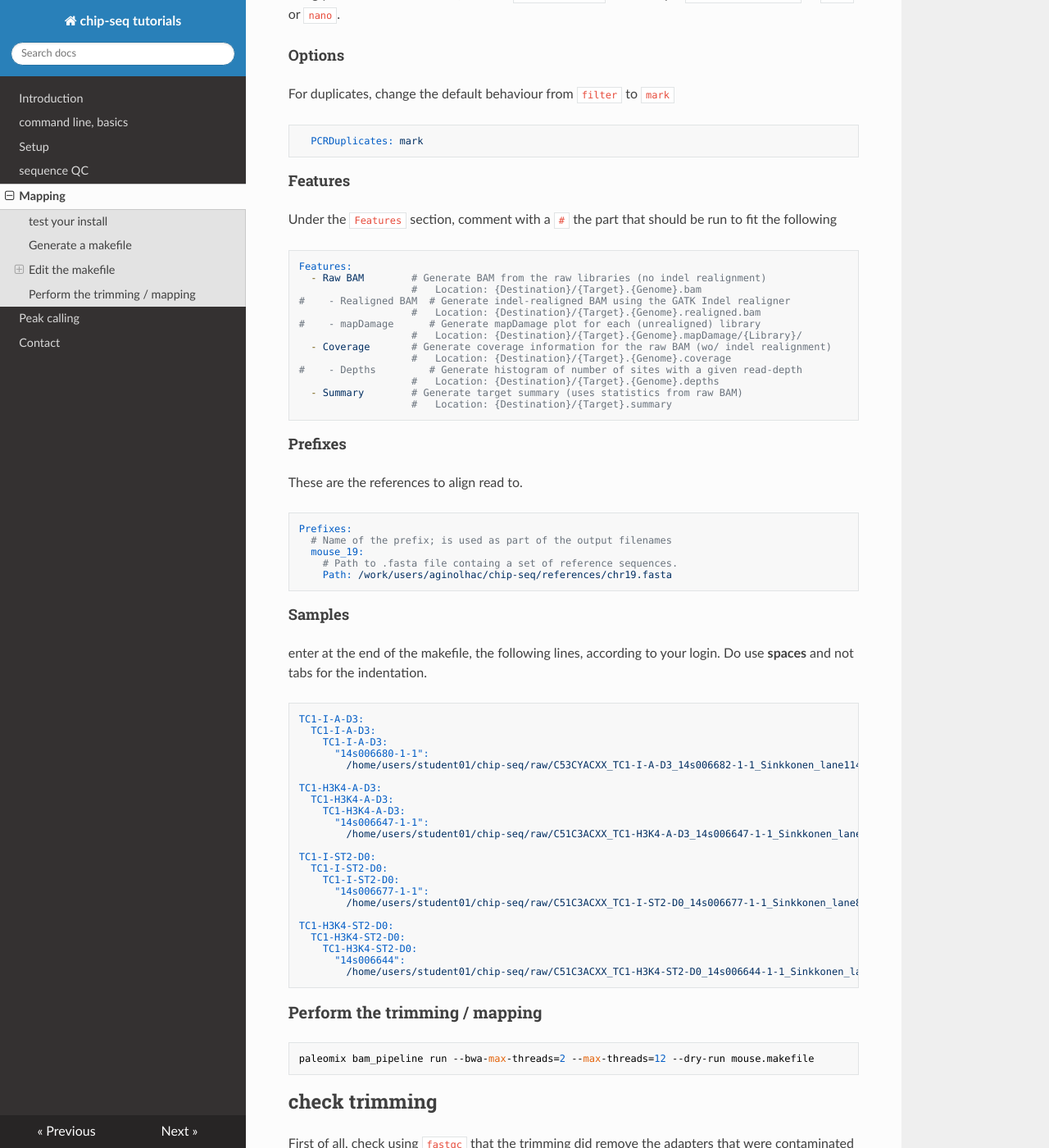
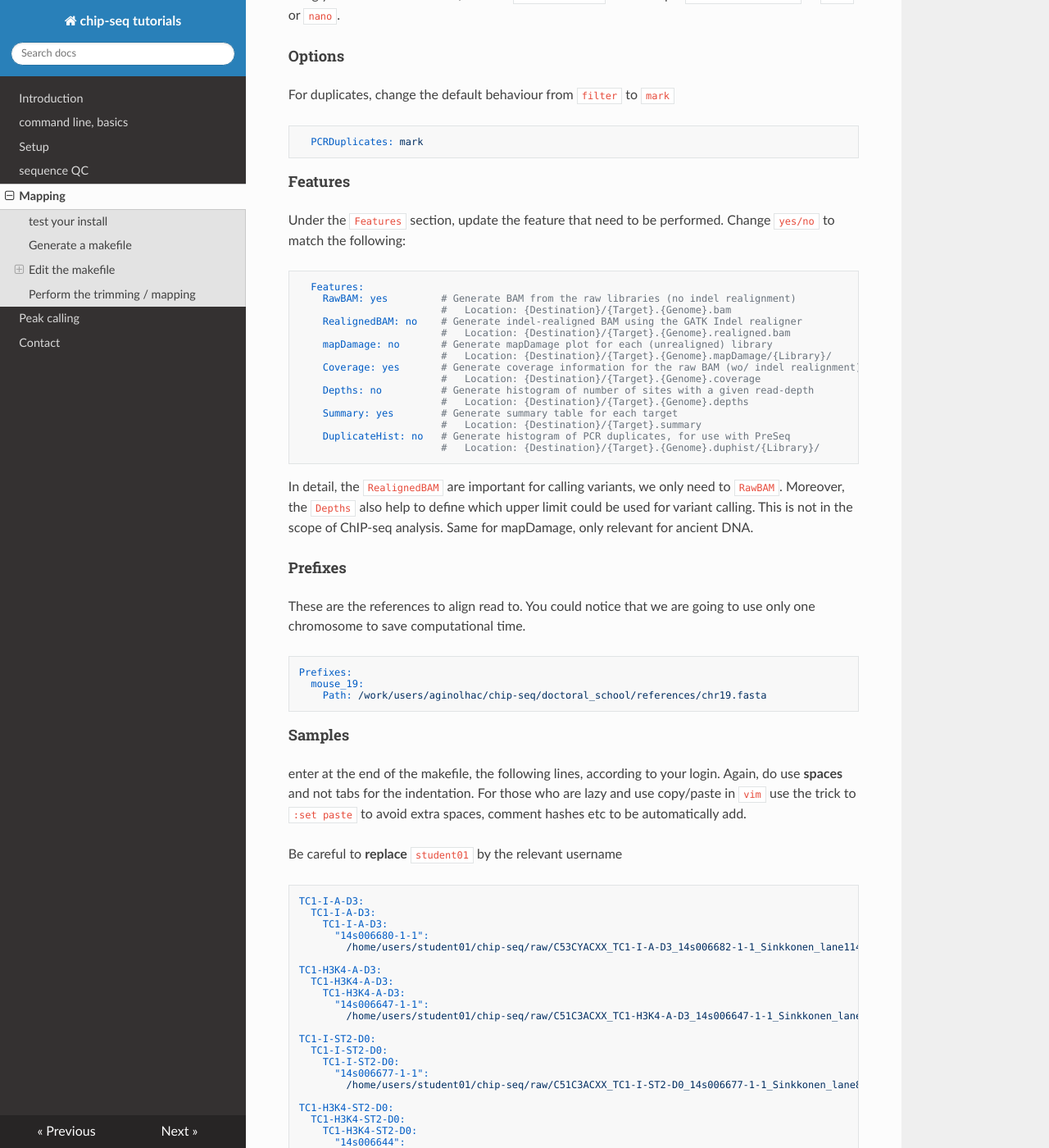
Before and after one commit to ginolhac/chip-seq, an MkDocs documentation site: the page built from docs/mapping.md, in a window 1280 px wide and 1400 px high, scrolled down 1171 px. Shown: the whole window at 82% size. Built offline with MkDocs 1.6.1, drawn with Linux system fonts in a browser that asks for light colours; nearby versions of some CDN libraries; old or Windows-style settings are respelled for this version of MkDocs; some of the changed text lies outside the part shown.

Commit message:
update docs after testing with student account

````diff
--- a/docs/mapping.md
+++ b/docs/mapping.md
@@ -9,7 +9,7 @@ Full documentation available [here](http://paleomix.readthedocs.io/en/latest/)
 
 check if paleomix is available
 ```
-paleomix -h
+paleomix
 ```
 
 ### test your install
@@ -36,11 +36,12 @@ Trimming, mapping imply a lot of steps and it is hard to be sure that everything
 Paleomix works in temporary folder, check the data produced and then copy back files that are complete.
 Plus, you want to test different parameters, add a new reference without having to redo earlier steps while being sure that all files are up-to-date.
 This goes through a `YAML` makefile. The syntax is pretty straight-forward.
+What matters is, that you use **SPACES** and not TABS.
 
-Create a generic makefile
+Create a generic makefile (extension, `yml` or `yaml` to get syntax highlights)
 ```
 cd ~/chip-seq
-paleomix bam_pipeline mkfile > mouse.makefile
+paleomix bam_pipeline mkfile > mouse.yaml
 ```
 
 ### Edit the makefile
@@ -56,40 +57,50 @@ For duplicates, change the default behaviour from `filter` to `mark`
 
 #### Features
 
-Under the `Features` section, comment with a `#` the part that should be run to fit the following
+Under the `Features` section, update the feature that need to be performed.
+Change `yes/no` to match the following:
+
 ```
-Features:
-  - Raw BAM        # Generate BAM from the raw libraries (no indel realignment)
-                   #   Location: {Destination}/{Target}.{Genome}.bam
-#    - Realigned BAM  # Generate indel-realigned BAM using the GATK Indel realigner
-                   #   Location: {Destination}/{Target}.{Genome}.realigned.bam
-#    - mapDamage      # Generate mapDamage plot for each (unrealigned) library
-                   #   Location: {Destination}/{Target}.{Genome}.mapDamage/{Library}/
-  - Coverage       # Generate coverage information for the raw BAM (wo/ indel realignment)
-                   #   Location: {Destination}/{Target}.{Genome}.coverage
-#    - Depths         # Generate histogram of number of sites with a given read-depth
-                   #   Location: {Destination}/{Target}.{Genome}.depths
-  - Summary        # Generate target summary (uses statistics from raw BAM)
-                   #   Location: {Destination}/{Target}.summary
+  Features:
+    RawBAM: yes         # Generate BAM from the raw libraries (no indel realignment)
+                        #   Location: {Destination}/{Target}.{Genome}.bam
+    RealignedBAM: no    # Generate indel-realigned BAM using the GATK Indel realigner
+                        #   Location: {Destination}/{Target}.{Genome}.realigned.bam
+    mapDamage: no       # Generate mapDamage plot for each (unrealigned) library
+                        #   Location: {Destination}/{Target}.{Genome}.mapDamage/{Library}/
+    Coverage: yes       # Generate coverage information for the raw BAM (wo/ indel realignment)
+                        #   Location: {Destination}/{Target}.{Genome}.coverage
+    Depths: no          # Generate histogram of number of sites with a given read-depth
+                        #   Location: {Destination}/{Target}.{Genome}.depths
+    Summary: yes        # Generate summary table for each target
+                        #   Location: {Destination}/{Target}.summary
+    DuplicateHist: no   # Generate histogram of PCR duplicates, for use with PreSeq
+                        #   Location: {Destination}/{Target}.{Genome}.duphist/{Library}/
 ```
+
+In detail, the `RealignedBAM` are important for calling variants, we only need to `RawBAM`.
+Moreover, the `Depths` also help to define which upper limit could be used for variant calling.
+This is not in the scope of ChIP-seq analysis. Same for mapDamage, only relevant for ancient DNA.
 
 #### Prefixes
 
-These are the references to align read to.
+These are the references to align read to. You could notice that we are going to use only one chromosome
+to save computational time.
 
 ```
 Prefixes:
-  # Name of the prefix; is used as part of the output filenames
   mouse_19:
-    # Path to .fasta file containg a set of reference sequences.
-    Path: /work/users/aginolhac/chip-seq/references/chr19.fasta
+    Path: /work/users/aginolhac/chip-seq/doctoral_school/references/chr19.fasta
 ```
 
 
 #### Samples
 
 enter at the end of the makefile, the following lines, according to your login.
-Do use **spaces** and not tabs for the indentation.
+Again, do use **spaces** and not tabs for the indentation. For those who are lazy and use copy/paste in `vim`
+ use the trick to `:set paste` to avoid extra spaces, comment hashes etc to be automatically add.
+
+ Be careful to **replace** `student01` by the relevant username
 
 ```
 TC1-I-A-D3:
@@ -119,16 +130,24 @@ TC1-H3K4-ST2-D0:
 
 ### Perform the trimming / mapping
 
+First use the option `--dry-run` to spot mistakes.
+
+Please **adapt** the `--max-threads` option to the #cpus actually booked
+
 ```
-paleomix bam_pipeline run --bwa-max-threads=2 --max-threads=12 --dry-run mouse.makefile
+paleomix bam_pipeline run --bwa-max-threads=2 --max-threads=12 --dry-run mouse.yaml
 ```
+
+when all green lights are on, remove the `dry-run` and perform the mapping.
 
 ## check trimming
 
 First of all, check using `fastqc` that the trimming did remove the adapters that were contaminated the reads.
 
+Again, with `parallel` specify the **max** number of jobs with the option `-j` to fit the #cpus booked
+
 ```
-find . -name "reads.truncated.bz2" | parallel "fastqc {}" &
+find . -name "reads.truncated.bz2" | parallel -j 12 "fastqc {}" &
 ```
 
 using the character `&` tells the shell that we want the processes to run in the background. Meaning that you can still run more things while the 4 tasks are running. Check them using `htop`.
@@ -153,5 +172,9 @@ Since we are using only the chr19 for this tutorial, do you think the mappabilit
 
 ## filter for duplicates?
 
-A duplicate is a bias that comes from PCR amplification. Reads then stack at the same location and create artificial high coverages. Duplicates have a unclear definition in a mapped file. Usually, single-end reads that are mapped at the same 5' end are considered as duplicates. External coordinate are used for paired-end reads.
-For regular NGS, filtering for duplicates is mandatory. However, for chip-seq since the reads are by nature clustered location this is not recommended. If duplication is observed at the reads level, such as in `fastqc` output, then filtering may be necessary. Marking duplicates allows to keep track of them without losing them.
+A duplicate is a bias that comes from PCR amplification. Reads then stack at the same location and create artificial high coverages.
+Duplicates have a unclear definition in a mapped file. Usually, single-end reads that are mapped
+at the same 5' end are considered as duplicates. External coordinate are used for paired-end reads.
+For regular NGS, filtering for duplicates is mandatory. However, for chip-seq since the reads are
+by nature clustered location this is not recommended. If duplication is observed at the reads level,
+such as in `fastqc` output, then filtering may be necessary. Marking duplicates allows to keep track of them without losing them.
````
Also changed, not shown: README.md (+39 -0 lines), docs/install.md (+4 -2 lines), install.md (+7 -0 lines), 1 other file.
